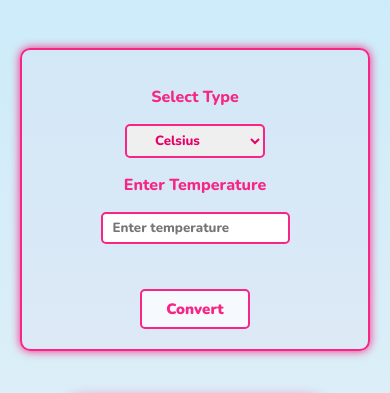
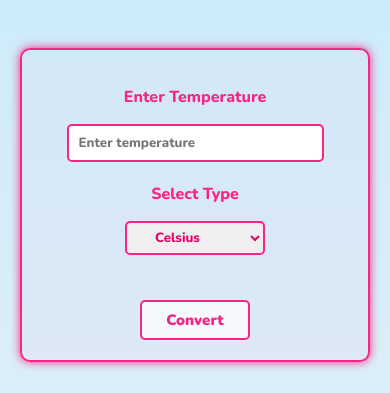
Before and after one commit to thewebbrewery/temperature-converter-website, a plain HTML site: page index.html in a window 390 px wide. Shown: the part 203-596 px from the top of the page. Drawn offline with nearby package versions, Linux system fonts and the light colour scheme.

Commit message:
Update style.css

```diff
--- a/styles/style.css
+++ b/styles/style.css
@@ -208,7 +208,16 @@ input::-webkit-inner-spin-button {
 @media screen and (max-width:768px) {
 
     .boxcontainer {
-        flex-wrap: wrap-reverse;
-        gap: 0;
+        gap: 5px;
+        display: flex;
+        flex-direction: column;
+        align-items: center;
+        justify-content: baseline;
     }
+
+    .container .tempInput {
+        padding: 8px 68px;
+        padding-left: 10px;
+    }
+
 }
```
